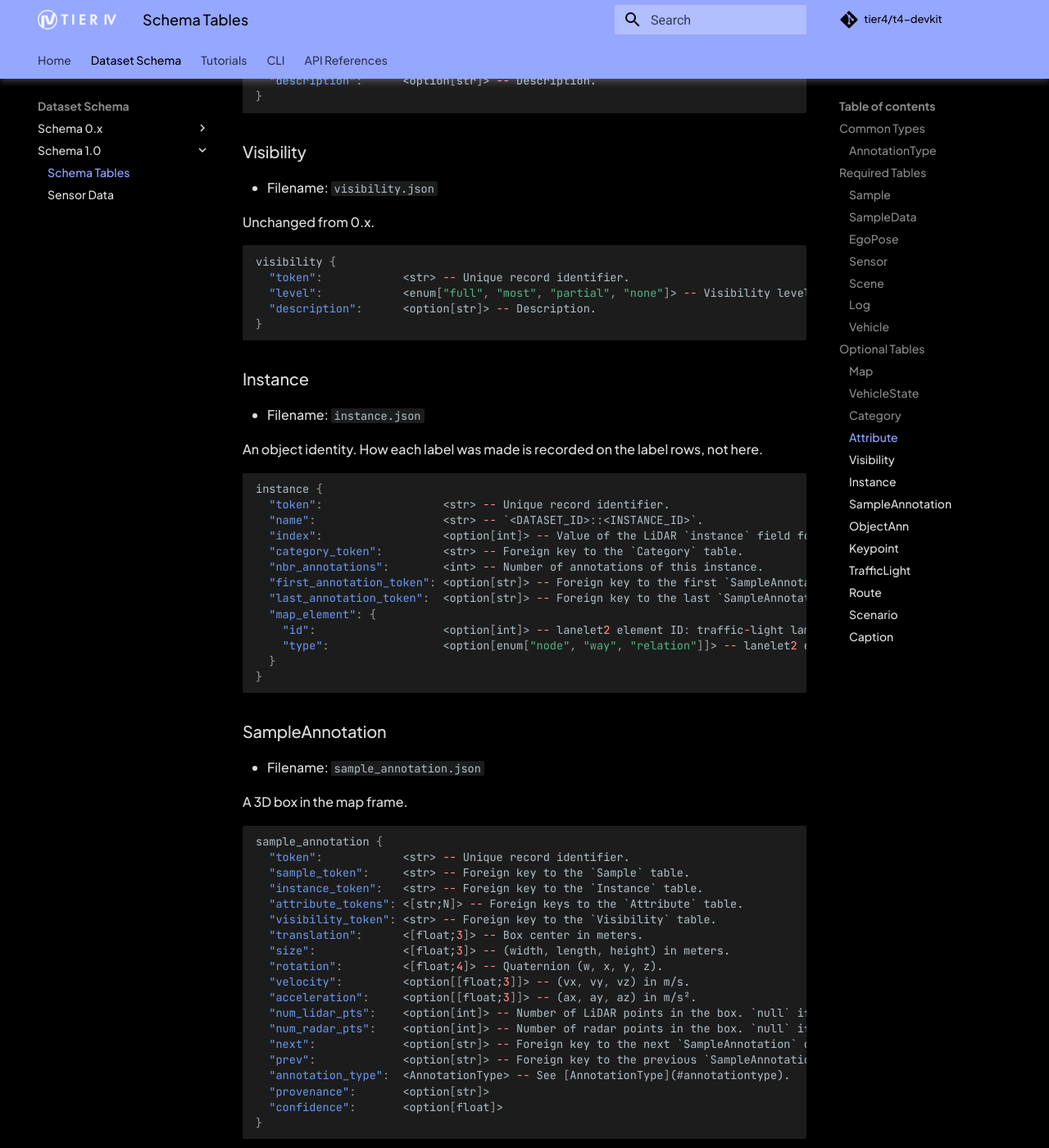
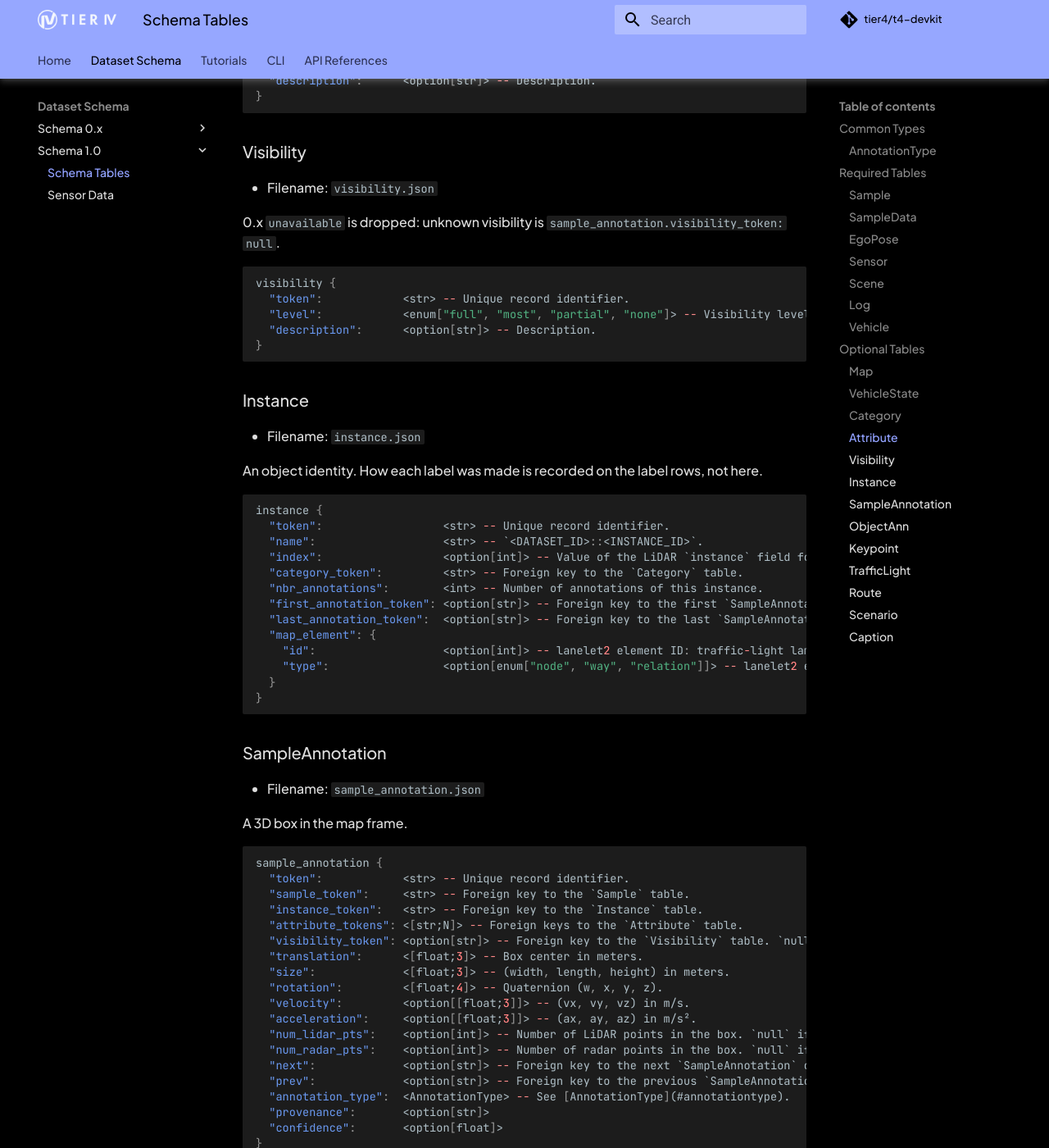
Before and after one commit to tier4/t4-devkit, an MkDocs documentation site: the page built from docs/schema/v1/table.md, in a window 1280 px wide and 1400 px high, scrolled down 6683 px. Shown: the whole window at 82% size. Built offline with MkDocs 1.6.1 and Material for MkDocs 9.7.7, drawn with Linux system fonts in a browser that asks for light colours; comment, search, counter and statistics services are not loaded; the version menu is left out.

Commit message:
fix(docs): update documentation

````diff
--- a/docs/schema/v1/table.md
+++ b/docs/schema/v1/table.md
@@ -313,7 +313,7 @@ attribute {
 
 - Filename: `visibility.json`
 
-Unchanged from 0.x.
+0.x `unavailable` is dropped: unknown visibility is `sample_annotation.visibility_token: null`.
 
 ```json
 visibility {
@@ -357,7 +357,7 @@ sample_annotation {
   "sample_token":     <str> -- Foreign key to the `Sample` table.
   "instance_token":   <str> -- Foreign key to the `Instance` table.
   "attribute_tokens": <[str;N]> -- Foreign keys to the `Attribute` table.
-  "visibility_token": <str> -- Foreign key to the `Visibility` table.
+  "visibility_token": <option[str]> -- Foreign key to the `Visibility` table. `null` if unknown.
   "translation":      <[float;3]> -- Box center in meters.
   "size":             <[float;3]> -- (width, length, height) in meters.
   "rotation":         <[float;4]> -- Quaternion (w, x, y, z).
````
Also changed, not shown: docs/schema/v1/index.md (+3 -1 lines).
